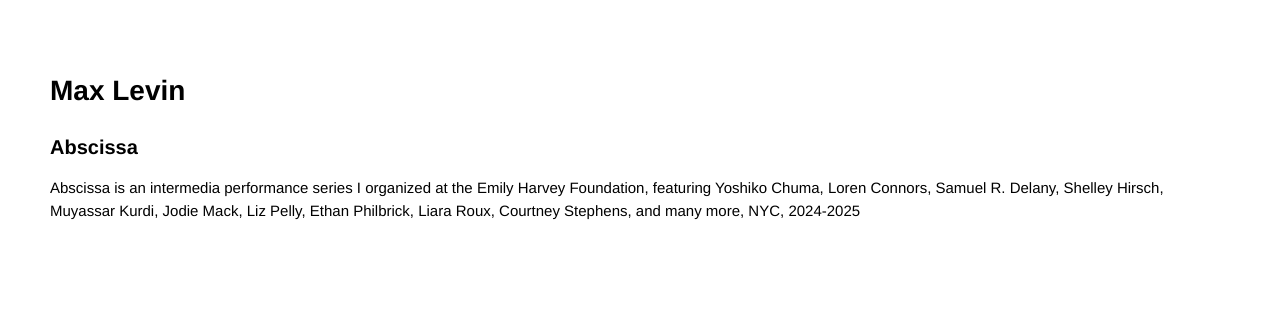
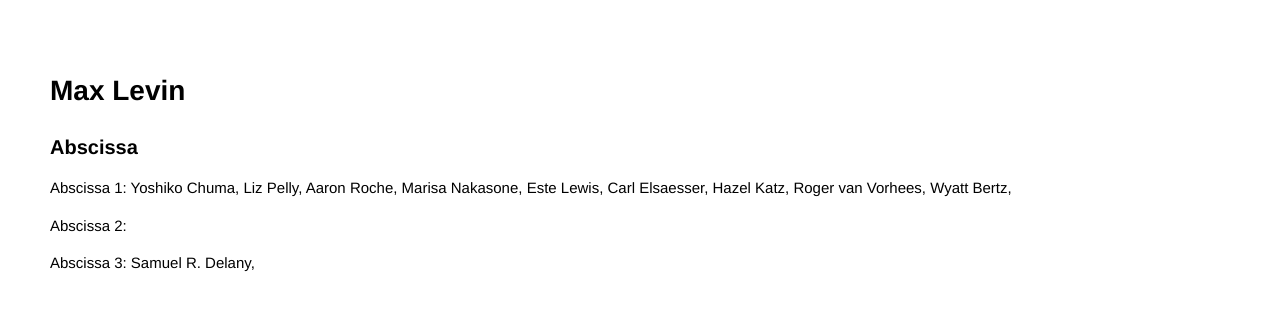
Before and after one commit to minicreative/maxlevin.me, a Jekyll site: the page built from _subpages/abscissa.markdown, in a window 1280 px wide. Shown: the top 311 px of the page. Built offline with Jekyll 4.4.1, drawn with Linux system fonts in a browser that asks for light colours.

Commit message:
Updated Abscissa

```diff
--- a/_subpages/abscissa.markdown
+++ b/_subpages/abscissa.markdown
@@ -3,4 +3,8 @@ title: Abscissa
 date: 2025-11-23 14:41:00 -05:00
 ---
 
-Abscissa is an intermedia performance series I organized at the Emily Harvey Foundation, featuring Yoshiko Chuma, Loren Connors, Samuel R. Delany, Shelley Hirsch, Muyassar Kurdi, Jodie Mack, Liz Pelly, Ethan Philbrick, Liara Roux, Courtney Stephens, and many more, NYC, 2024-2025
+Abscissa 1: Yoshiko Chuma, Liz Pelly, Aaron Roche, Marisa Nakasone, Este Lewis, Carl Elsaesser, Hazel Katz, Roger van Vorhees, Wyatt Bertz,
+
+Abscissa 2:
+
+Abscissa 3: Samuel R. Delany,
```
